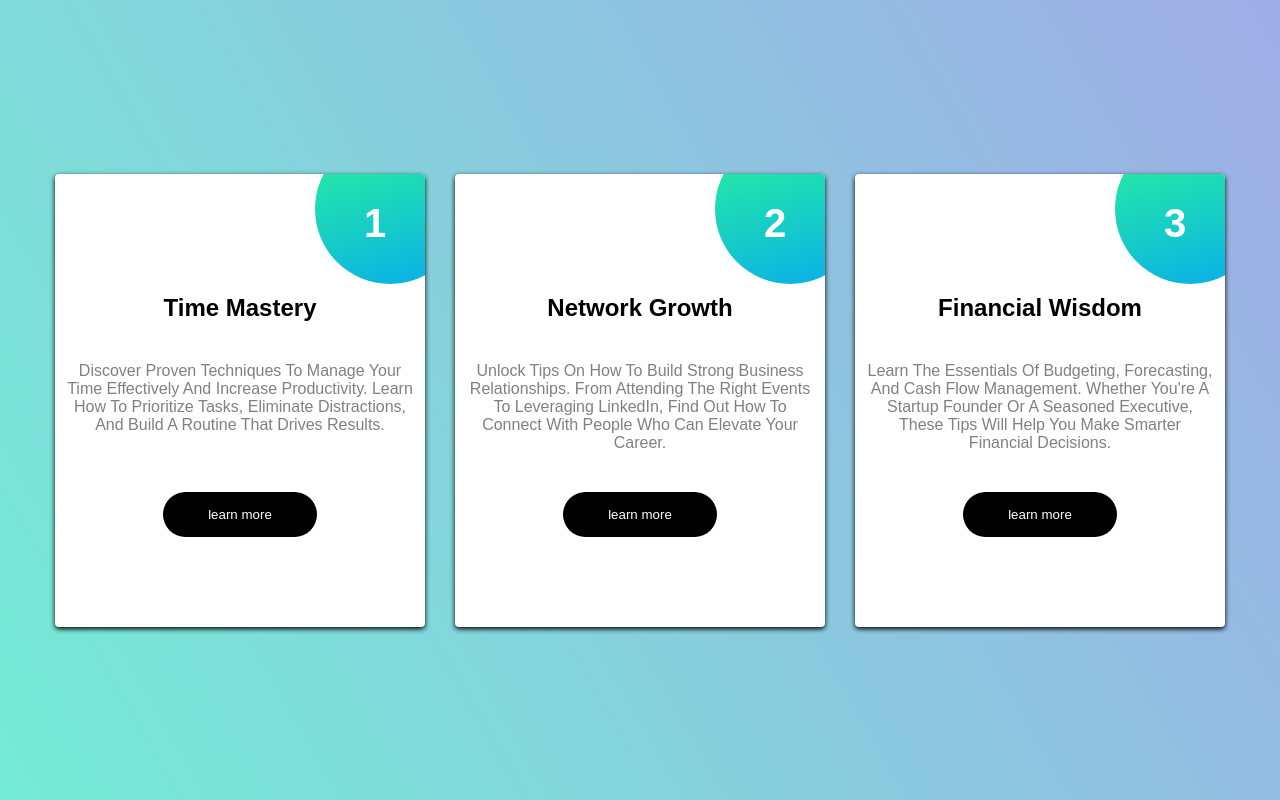
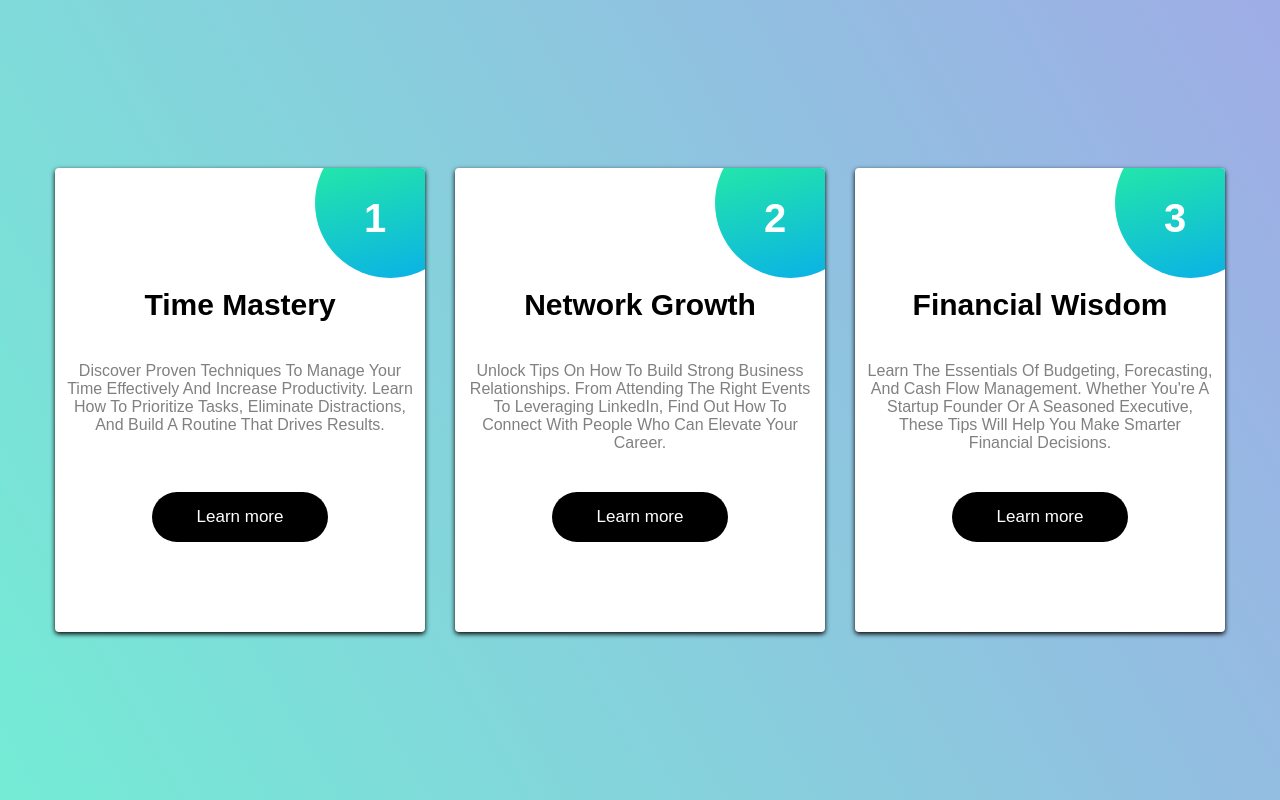
Before and after one commit to OmarSheta2011/mission-4, a plain HTML site: page index.html in a window 1280 px wide. Drawn offline with Linux system fonts and the light colour scheme.

```diff
--- a/index.html
+++ b/index.html
@@ -16,7 +16,7 @@
           Increase Productivity. Learn How To Prioritize Tasks, Eliminate
           Distractions, And Build A Routine That Drives Results.
         </p>
-        <button class="call-to-action-btn">learn more</button>
+        <button class="call-to-action-btn">Learn more</button>
       </div>
       <div class="card" number="2">
         <div class="gradient"></div>
@@ -26,7 +26,7 @@
           Attending The Right Events To Leveraging LinkedIn, Find Out How To
           Connect With People Who Can Elevate Your Career.
         </p>
-        <button class="call-to-action-btn">learn more</button>
+        <button class="call-to-action-btn">Learn more</button>
       </div>
       <div class="card" number="3">
         <div class="gradient"></div>
@@ -36,7 +36,7 @@
           Management. Whether You're A Startup Founder Or A Seasoned Executive,
           These Tips Will Help You Make Smarter Financial Decisions.
         </p>
-        <button class="call-to-action-btn">learn more</button>
+        <button class="call-to-action-btn">Learn more</button>
       </div>
     </div>
   </body>
--- a/style.css
+++ b/style.css
@@ -64,10 +64,16 @@
   justify-self: center;
   margin-top: auto;
   cursor: pointer;
+  font-size: 17px;
+}
+h2 {
+  font-weight: 700;
+  font-size: 30px;
 }
 p {
   text-align: center;
   color: gray;
+  font-size: 16px;
 }
 .card > * {
   position: relative;
```
